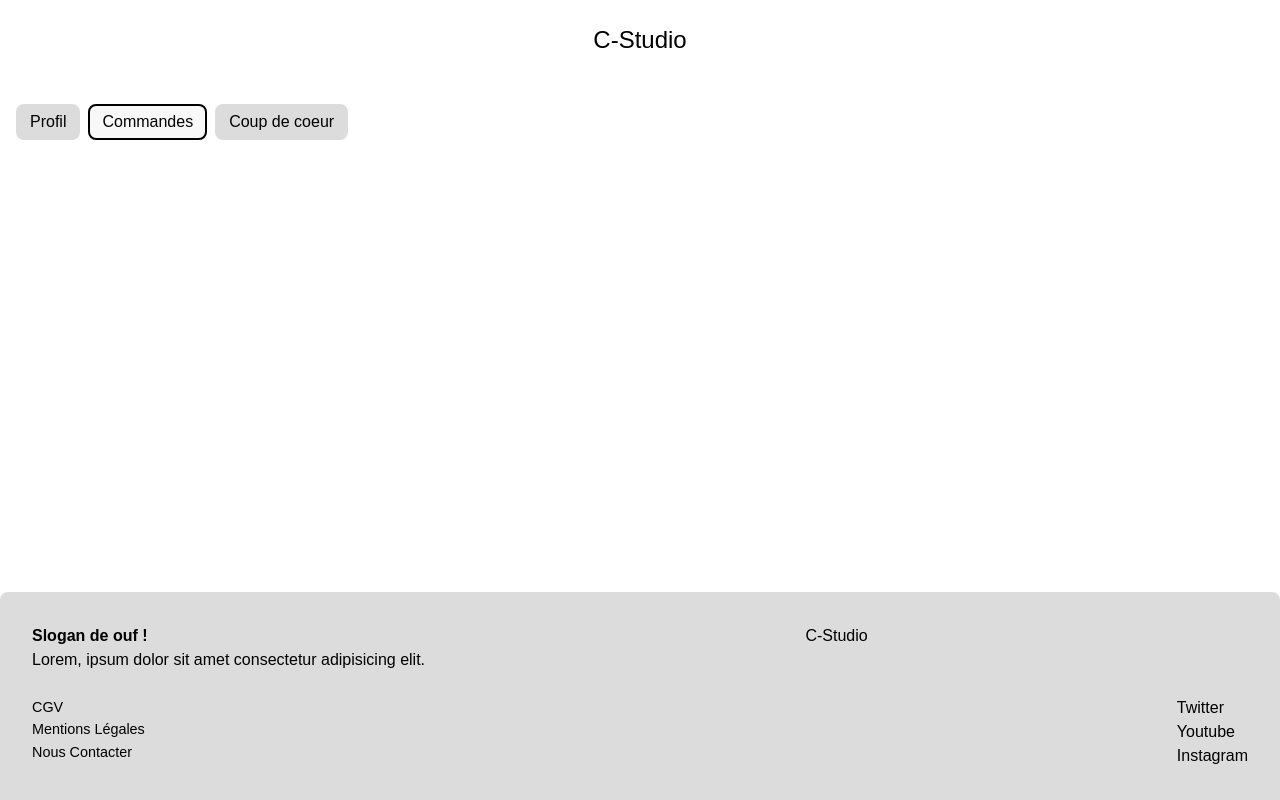
After one commit to c-costin/project-cstudio, a PHP site: page /order.html in a window 1280 px wide. The commit adds this page. Run offline with PHP 8.4, Linux system fonts and the light colour scheme; some libraries are stand-ins or nearby versions.

Commit message:
feat: Page profil in progress

```diff
--- /dev/null
+++ b/documents/design/integrations/profil/order.html
@@ -0,0 +1,59 @@
+<!DOCTYPE html>
+<html lang="en">
+<head>
+    <meta charset="UTF-8">
+    <meta name="viewport" content="width=device-width, initial-scale=1.0">
+    <title>C-Studio - Profil</title>
+    <link crossorigin="anonymous" rel="stylesheet" href="https://cdn.jsdelivr.net/gh/iconoir-icons/iconoir@main/css/iconoir.css">
+    <link rel="stylesheet" href="./style.css">
+</head>
+<body>
+    <header class="header">
+        <div class="header__left">
+            <i class="iconoir-menu header__icon"></i>
+            <i class="iconoir-search header__icon"></i>
+        </div>
+        <a  href="#" class="header__title">C-Studio</a>
+        <div class="header__right">
+            <i class="iconoir-profile-circle header__icon"></i>
+            <i class="iconoir-simple-cart header__icon"></i>
+        </div>
+    </header>
+
+    <main class="main">
+        <nav class="profil-menu">
+            <a href="./index.html"><button class="profil-menu__btn">Profil</button></a>
+            <a href="./order.html"><button class="profil-menu__btn profil-menu__btn-active">Commandes</button></a>
+            <a href="./favorite.html"><button class="profil-menu__btn">Coup de coeur</button></a>
+        </nav>
+        <section class="profil-content">
+
+        </section>
+    </main>
+
+    <footer class="footer">
+        <section class="footer__desc">
+            <div class="footer__text">
+                <h2 class="footer__slogan">Slogan de ouf !</h2>
+                <p class="footer__resume">
+                    Lorem, ipsum dolor sit amet consectetur adipisicing elit.
+                </p>
+            </div>
+            <p class="footer__title">C-Studio</p>
+            <a href="#"><i class="iconoir-arrow-up-circle footer__icon"></i></a>
+        </section>
+        <div class="footer__links">
+            <div class="footer__infos">
+                <a href="#">CGV</a>
+                <a href="#">Mentions Légales</a>
+                <a href="#">Nous Contacter</a>
+            </div>
+            <div class="footer__socials">
+                <a href="#" target="_blank" rel="noopener noreferrer">Twitter</a>
+                <a href="#" target="_blank" rel="noopener noreferrer">Youtube</a>
+                <a href="#" target="_blank" rel="noopener noreferrer">Instagram</a>
+            </div>
+        </div>
+    </footer>
+</body>
+</html>
--- a/documents/design/integrations/profil/style.css
+++ b/documents/design/integrations/profil/style.css
@@ -179,6 +179,9 @@ a:not([class]) {
 
 body {
   font-family: sans-serif;
+  max-width: 1280px;
+  min-height: 100vh;
+  margin-inline: auto;
 }
 
 a {
@@ -221,11 +224,16 @@ a {
 .profil-menu__btn {
   padding: 0.25rem 0.75rem;
   border-radius: 0.5rem;
+  border: 2px solid transparent;
   background: gainsboro;
 }
 .profil-menu__btn-active {
+  border: 2px solid black;
   background: rgba(226, 226, 226, 0.2509803922);
-  border: 2px solid black;
+}
+
+.profil-menu:nth-child(1) {
+  margin-left: -0.5rem;
 }
 
 .profil-content {
@@ -244,11 +252,21 @@ a {
   width: 100%;
   display: flex;
   flex-direction: column;
-  gap: 0.75rem;
+  gap: 1rem;
+}
+.profil-data__container {
+  display: flex;
+  flex-direction: column;
+  gap: 1rem;
 }
 .profil-data__row {
   display: flex;
   flex-direction: column;
+  gap: 0.25rem;
+}
+.profil-data__input {
+  padding: 0.25rem 0.5rem;
+  border-radius: 0.25rem;
 }
 
 .profil-action {
@@ -267,6 +285,10 @@ a {
 }
 
 .footer {
+  position: absolute;
+  bottom: 0;
+  width: 100%;
+  max-width: 1280px;
   margin-top: 2rem;
   padding: 2rem;
   display: flex;
@@ -302,4 +324,21 @@ a {
 .footer__socials {
   display: flex;
   flex-direction: column;
+}
+
+@media screen and (min-width: 992px) {
+  .profil-data {
+    padding: 2rem 2.5rem;
+  }
+  .profil-data__container {
+    flex-direction: row;
+  }
+  .profil-data__container .profil-data__row {
+    width: 100%;
+  }
+}
+@media screen and (min-width: 1280px) {
+  .footer {
+    border-radius: 0.5rem 0.5rem 0rem 0rem;
+  }
 }/*# sourceMappingURL=style.css.map */
--- a/documents/design/integrations/profil/style.scss
+++ b/documents/design/integrations/profil/style.scss
@@ -32,18 +32,23 @@ a {
 .main {
   padding: 1.5rem;
 }
+
 .profil-menu {
   display: flex;
   gap: .5rem;
   &__btn {
     padding: .25rem .75rem;
     border-radius: .5rem;
+    border: 2px solid transparent;
     background: gainsboro;
   }
   &__btn-active {
+    border: 2px solid black;
     background: #e2e2e240;
-    border: 2px solid black;
   }
+}
+.profil-menu:nth-child(1) {
+  margin-left: -.5rem;
 }
 
 .profil-content {
@@ -61,10 +66,20 @@ a {
   width: 100%;
   display: flex;
   flex-direction: column;
-  gap: .75rem;
+  gap: 1rem;
+  &__container {
+    display: flex;
+    flex-direction: column;
+    gap: 1rem;
+  }
   &__row {
     display: flex;
     flex-direction: column;
+    gap: .25rem;
+  }
+  &__input {
+    padding: .25rem .5rem;
+    border-radius: .25rem;
   }
 }
 
@@ -84,6 +99,10 @@ a {
 }
 
 .footer {
+  position: absolute;
+  bottom: 0;
+  width: 100%;
+  max-width: 1280px;
   margin-top: 2rem;
   padding: 2rem;
   display: flex;
@@ -120,3 +139,22 @@ a {
     flex-direction: column;
   }
 }
+
+
+@media screen and (min-width: 992px) {
+  .profil-data {
+    padding: 2rem 2.5rem;
+    &__container {
+      flex-direction: row;
+    }
+    &__container &__row {
+      width: 100%;
+    }
+  }
+}
+
+@media screen and (min-width: 1280px) {
+  .footer {
+    border-radius: .5rem .5rem .0rem .0rem;
+  }
+}
--- a/documents/design/integrations/styles/main.css
+++ b/documents/design/integrations/styles/main.css
@@ -179,4 +179,7 @@ a:not([class]) {
 
 body {
   font-family: sans-serif;
+  max-width: 1280px;
+  min-height: 100vh;
+  margin-inline: auto;
 }/*# sourceMappingURL=main.css.map */
--- a/documents/design/integrations/styles/main.scss
+++ b/documents/design/integrations/styles/main.scss
@@ -3,4 +3,7 @@
 
 body {
   font-family: theme.$font-primary;
+  max-width: 1280px;
+  min-height: 100vh;
+  margin-inline: auto;
 }
```
Also changed, not shown: documents/design/integrations/profil/favorite.html (added, +59 -0 lines), documents/design/integrations/profil/index.html (+12 -8 lines), 2 other files.
